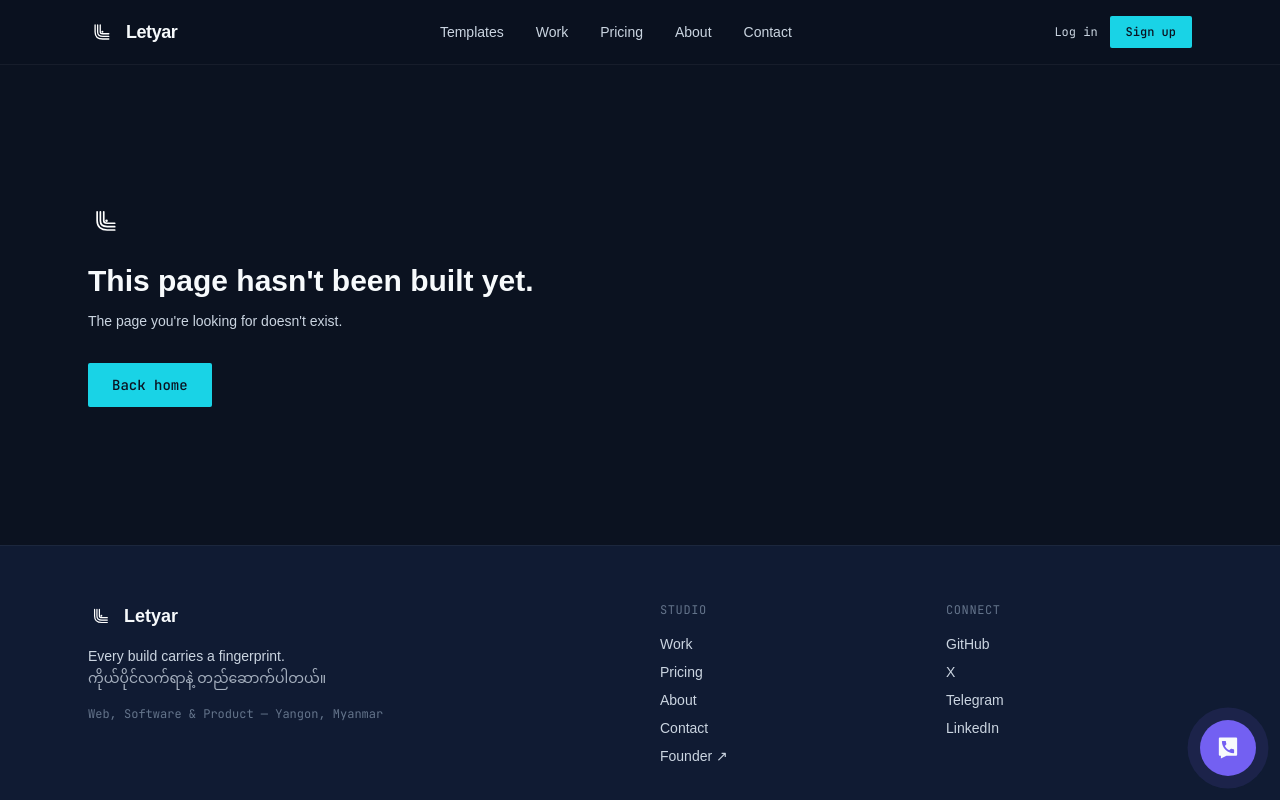
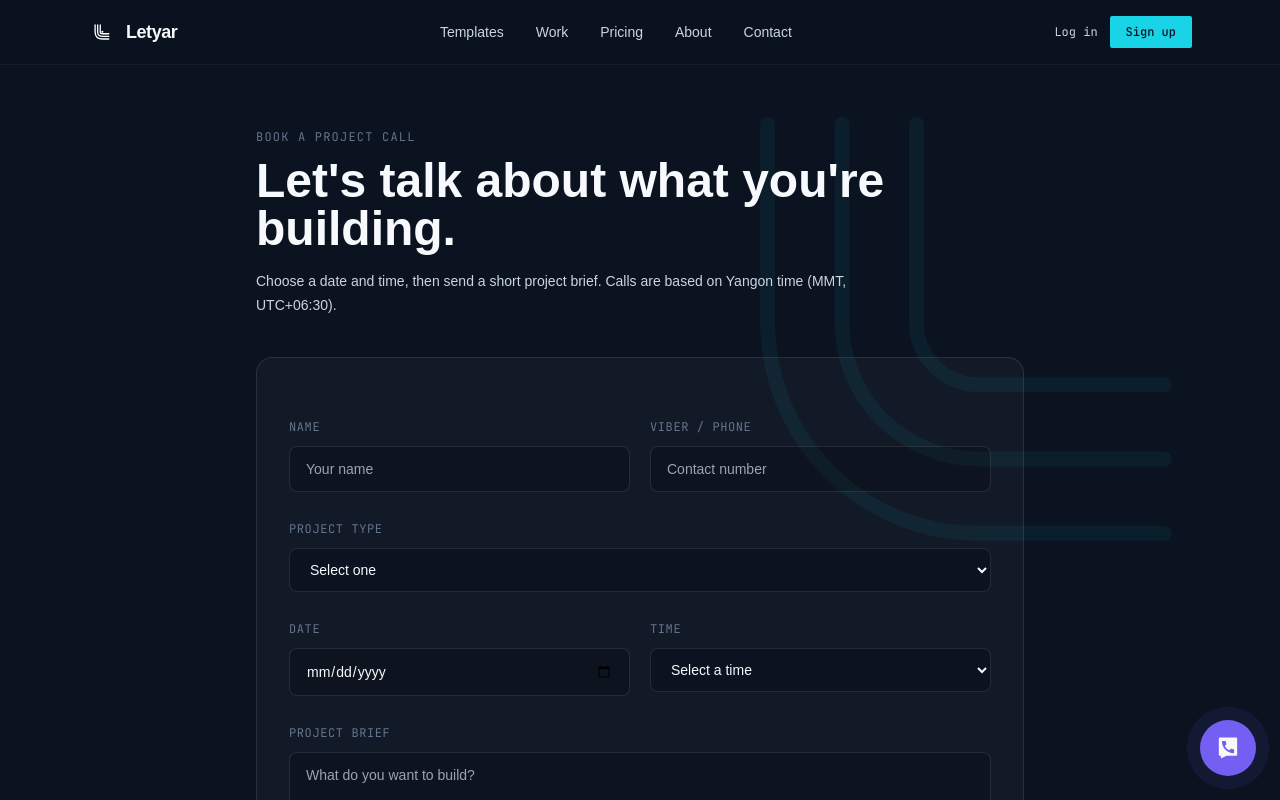
Before and after one commit to letyarworks/letyar-website, a Next.js app: page /book in a window 1280 px wide. Before the commit this address had no page. Shown: the top 800 px of the page. Built offline with nearby package versions, Linux system fonts and the light colour scheme; a web font is replaced by a local one.

Commit message:
feat: add project booking page

```diff
--- /dev/null
+++ b/app/book/page.tsx
@@ -0,0 +1,124 @@
+"use client";
+
+import { FormEvent, useMemo, useState } from "react";
+
+const slots = ["10:00", "11:30", "14:00", "15:30", "17:00"];
+
+export default function BookingPage() {
+  const [date, setDate] = useState("");
+  const [time, setTime] = useState("");
+  const [status, setStatus] = useState<"idle" | "loading" | "success" | "error">("idle");
+  const [message, setMessage] = useState("");
+
+  const minDate = useMemo(() => new Date().toISOString().slice(0, 10), []);
+
+  async function submit(event: FormEvent<HTMLFormElement>) {
+    event.preventDefault();
+    setStatus("loading");
+    setMessage("");
+
+    const form = new FormData(event.currentTarget);
+
+    try {
+      const response = await fetch("/api/bookings", {
+        method: "POST",
+        headers: { "Content-Type": "application/json" },
+        body: JSON.stringify({
+          name: form.get("name"),
+          contact: form.get("contact"),
+          projectType: form.get("projectType"),
+          brief: form.get("brief"),
+          bookingDate: date,
+          bookingTime: time,
+          website: form.get("website"),
+        }),
+      });
+
+      const data = await response.json();
+
+      if (!response.ok) {
+        throw new Error(data.error || "Booking failed.");
+      }
+
+      event.currentTarget.reset();
+      setDate("");
+      setTime("");
+      setStatus("success");
+      setMessage("Booking request sent. We will confirm the time with you.");
+    } catch (error) {
+      setStatus("error");
+      setMessage(error instanceof Error ? error.message : "Booking failed. Please try again.");
+    }
+  }
+
+  return (
+    <section className="ridge-watermark mx-auto min-h-[calc(100vh-5rem)] max-w-6xl px-6 py-16">
+      <div className="mx-auto max-w-3xl">
+        <p className="font-mono text-xs uppercase tracking-widest text-slate">Book a project call</p>
+        <h1 className="mt-3 font-display text-4xl font-semibold text-paper md:text-5xl">
+          Let&apos;s talk about what you&apos;re building.
+        </h1>
+        <p className="mt-4 max-w-2xl font-body text-sm leading-6 text-mist">
+          Choose a date and time, then send a short project brief. Calls are based on Yangon time (MMT, UTC+06:30).
+        </p>
+
+        <form onSubmit={submit} className="mt-10 space-y-6 rounded-2xl border border-white/10 bg-white/[0.03] p-6 md:p-8">
+          <input name="website" tabIndex={-1} autoComplete="off" className="hidden" aria-hidden="true" />
+
+          <div className="grid gap-5 md:grid-cols-2">
+            <label className="block">
+              <span className="font-mono text-xs uppercase tracking-wider text-slate">Name</span>
+              <input name="name" required maxLength={120} className="mt-2 w-full rounded-lg border border-white/10 bg-black/20 px-4 py-3 text-sm text-paper outline-none focus:border-cyan" placeholder="Your name" />
+            </label>
+
+            <label className="block">
+              <span className="font-mono text-xs uppercase tracking-wider text-slate">Viber / Phone</span>
+              <input name="contact" required maxLength={120} className="mt-2 w-full rounded-lg border border-white/10 bg-black/20 px-4 py-3 text-sm text-paper outline-none focus:border-cyan" placeholder="Contact number" />
+            </label>
+          </div>
+
+          <label className="block">
+            <span className="font-mono text-xs uppercase tracking-wider text-slate">Project Type</span>
+            <select name="projectType" required defaultValue="" className="mt-2 w-full rounded-lg border border-white/10 bg-[#0B1220] px-4 py-3 text-sm text-paper outline-none focus:border-cyan">
+              <option value="" disabled>Select one</option>
+              <option>Website</option>
+              <option>Web App</option>
+              <option>Mobile App</option>
+              <option>AI Product</option>
+              <option>Custom Template</option>
+              <option>Other</option>
+            </select>
+          </label>
+
+          <div className="grid gap-5 md:grid-cols-2">
+            <label className="block">
+              <span className="font-mono text-xs uppercase tracking-wider text-slate">Date</span>
+              <input type="date" required min={minDate} value={date} onChange={(e) => setDate(e.target.value)} className="mt-2 w-full rounded-lg border border-white/10 bg-black/20 px-4 py-3 text-sm text-paper outline-none focus:border-cyan" />
+            </label>
+
+            <label className="block">
+              <span className="font-mono text-xs uppercase tracking-wider text-slate">Time</span>
+              <select required value={time} onChange={(e) => setTime(e.target.value)} className="mt-2 w-full rounded-lg border border-white/10 bg-[#0B1220] px-4 py-3 text-sm text-paper outline-none focus:border-cyan">
+                <option value="" disabled>Select a time</option>
+                {slots.map((slot) => <option key={slot} value={slot}>{slot} MMT</option>)}
+              </select>
+            </label>
+          </div>
+
+          <label className="block">
+            <span className="font-mono text-xs uppercase tracking-wider text-slate">Project Brief</span>
+            <textarea name="brief" required maxLength={3000} rows={6} className="mt-2 w-full resize-y rounded-lg border border-white/10 bg-black/20 px-4 py-3 text-sm text-paper outline-none focus:border-cyan" placeholder="What do you want to build?" />
+          </label>
+
+          {message && (
+            <p className={status === "success" ? "text-sm text-cyan" : "text-sm text-red-300"}>{message}</p>
+          )}
+
+          <button type="submit" disabled={status === "loading"} className="w-full rounded-lg bg-cyan px-5 py-3 font-mono text-xs font-semibold uppercase tracking-wider text-[#0B1220] transition hover:opacity-90 disabled:opacity-50">
+            {status === "loading" ? "Sending..." : "Book a Project Call"}
+          </button>
+        </form>
+      </div>
+    </section>
+  );
+}
```
